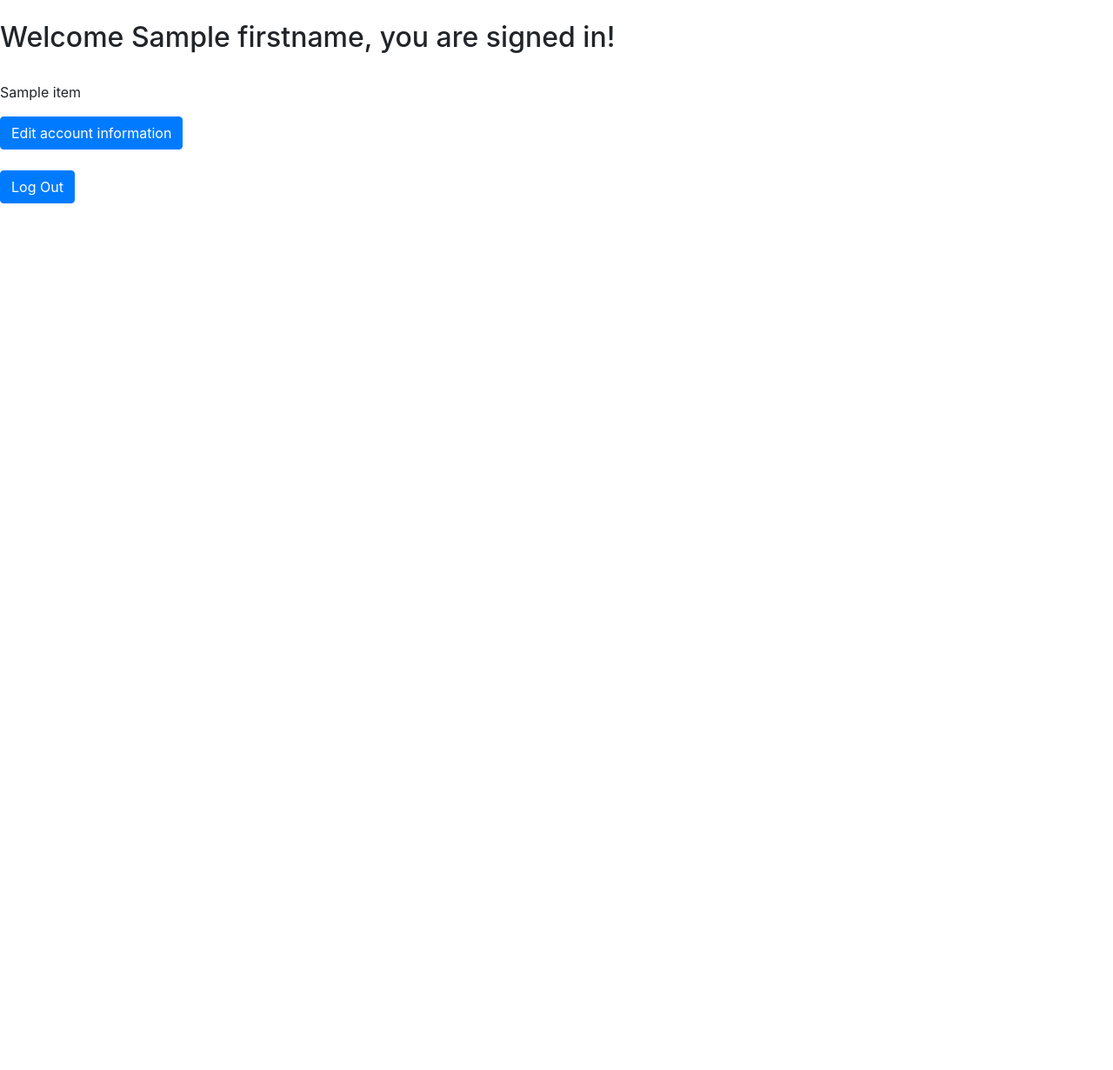
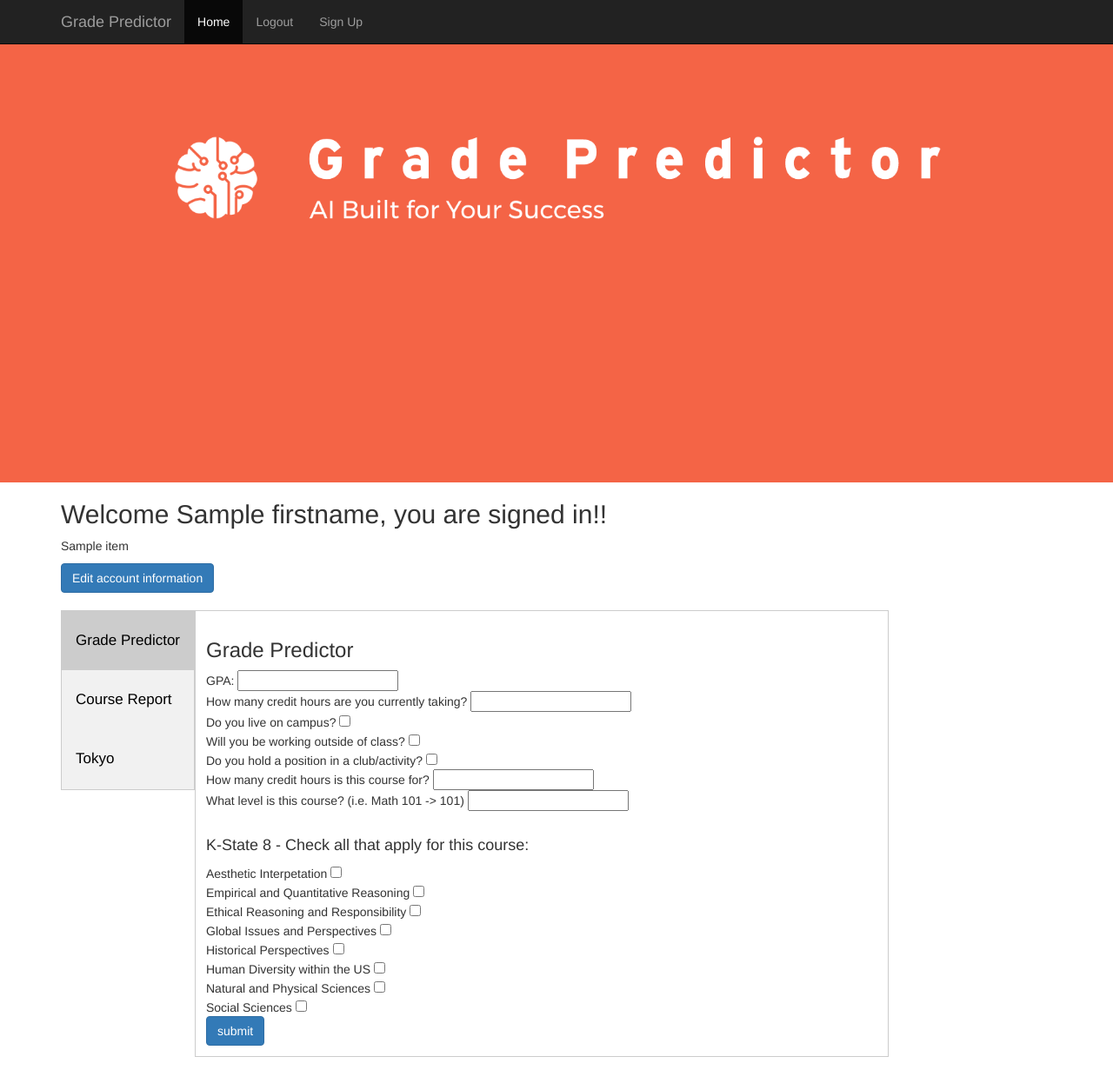
Before and after one commit to wolfejar/GradePredictionsWithMySQL, a Flask app: template templates/account_home.html in a window 1280 px wide. Shown: the whole page at 87% size. Before the commit the page ends 234 px from the top, so only its background shows below. Run offline with Flask 2, Linux system fonts and the light colour scheme; the template is opened without the code that fills it: most values are stand-ins (such as "Sample title", 1, 10 or a date in 2020); parts of the project's set-up code (start-up, migrations or seed data) failed here and were passed over; some libraries are stand-ins or nearby versions.

Commit message:
New UI for Account Home

```diff
--- a/application.py
+++ b/application.py
@@ -62,9 +62,9 @@ def logout():
 
 @application.route('/edit_account_info_get', methods=['GET'])
 def edit_account_info_get():
-    course_data = sql.get_home_info(session['username'])
-    first_name = sql.get_student_first_name(session['username'])
-    student_info = sql.get_student_info_by_id(session['username'])
+    course_data = sql.get_home_info(session['email'])
+    first_name = sql.get_student_first_name(session['email'])
+    student_info = sql.get_student_info_by_id(session['email'])
     return render_template('edit_account.html', data=course_data, first_name=first_name, student_info=student_info)
 
 
--- a/sql_scripts.py
+++ b/sql_scripts.py
@@ -86,12 +86,12 @@ class SQL:
         ''')  # This wil be SELECT SCOPE_IDENTITY with SQLServer
         return self.my_cursor.fetchone()
 
-    def get_student_info_by_id(self, student_id):
+    def get_student_info_by_id(self, student_email):
         self.my_cursor.execute('''
             Select S.FirstName, S.LastName, S.StudentId, S.GPA, S.OnCampus, S.IsWorking
             FROM Student S
-            Where S.StudentId = {};
-        '''.format(student_id))
+            Where S.Email = '{}';
+        '''.format(student_email))
         return self.my_cursor.fetchone()
 
     def get_student_grades_by_course(self, course_id):
--- a/templates/account_home.html
+++ b/templates/account_home.html
@@ -1,17 +1,99 @@
-<!DOCTYPE html>
-<html lang="en">
-<head>
-    <meta charset="UTF-8">
-    <title>{{firstname}} Home</title>
-    <link rel="stylesheet" href="https://stackpath.bootstrapcdn.com/bootstrap/4.3.1/css/bootstrap.min.css"
-      integrity="sha384-ggOyR0iXCbMQv3Xipma34MD+dH/1fQ784/j6cY/iJTQUOhcWr7x9JvoRxT2MZw1T" crossorigin="anonymous">
-</head>
+{% extends "bootstrap/base.html" %}
 
-<body>
-    <br>
-    <h2>Welcome {{firstname}}, you are signed in!</h2>
+{% block title %}
+Demo App
+{% endblock %}
 
-    <br>
+{% block styles %}
+{{super()}}
+<link rel="stylesheet" href="{{url_for('.static', filename='starter-template.css')}}">
+<style>
+    * {
+        margin: 0;
+        padding: 0;
+    }
+    .imgbox {
+        display: grid;
+        height: 100%;
+    }
+    .center-fit {
+        max-width: 100%;
+        max-height: 100vh;
+        margin: auto;
+    }
+    .tab {
+        float: left;
+        border: 1px solid #ccc;
+        background-color: #f1f1f1;
+        width: fit-content;
+        height: fit-content%;
+    }
+
+    /* Style the buttons inside the tab */
+    .tab button {
+        display: block;
+        background-color: inherit;
+        color: black;
+        padding: 22px 16px;
+        width: 100%;
+        border: none;
+        outline: none;
+        text-align: left;
+        cursor: pointer;
+        transition: 0.3s;
+        font-size: 17px;
+    }
+
+    /* Change background color of buttons on hover */
+    .tab button:hover {
+        background-color: #ddd;
+    }
+
+    /* Create an active/current "tab button" class */
+    .tab button.active {
+        background-color: #ccc;
+    }
+
+    /* Style the tab content */
+    .tabcontent {
+        float: left;
+        padding: 12px;
+        border: 1px solid #ccc;
+        width: 70%;
+        height: auto;
+        margin-bottom: 15px;
+    }
+</style>
+{% endblock %}
+
+{% block content %}
+<nav class="navbar navbar-inverse navbar-fixed-top" >
+    <div class="container">
+        <div class="navbar-header">
+            <button type="button" class="navbar-toggle collapsed" data-toggle="collapse" data-target="#navbar" aria-expanded="false" aria-controls="navbar">
+                <span class="sr-only">Toggle navigation</span>
+                <span class="icon-bar"></span>
+                <span class="icon-bar"></span>
+                <span class="icon-bar"></span>
+            </button>
+            <a class="navbar-brand" href="#">Grade Predictor</a>
+        </div>
+        <div id="navbar" class="collapse navbar-collapse">
+            <ul class="nav navbar-nav">
+                <li class="active"><a href="#">Home</a></li>
+                <li><a href="/logout">Logout</a></li>
+                <li><a href="/sign_up_get">Sign Up</a></li>
+            </ul>
+        </div><!--/.nav-collapse -->
+    </div>
+</nav>
+
+<div class="imgbox">
+    <img class="center-fit" src='../static/GradePredictor.png'>
+</div><!-- /.container -->
+
+<div class="container" id="welcome" style="height: 400px">
+    <h2>Welcome {{firstname}}, you are signed in!!</h2>
 
     {% for item in data %}
     <p> {{ item }} </p>
@@ -21,8 +103,66 @@
         <input class="btn btn-primary" type="submit" value="Edit account information">
     </form>
     <br>
-    <form method="post" action="/logout">
-        <input class="btn btn-primary" type="submit" value="Log Out">
-    </form>
-</body>
-</html>
+
+    <div class="tab">
+        <button class="tablinks" onclick="openCity(event, 'London')" id="defaultOpen">Grade Predictor</button>
+        <button class="tablinks" onclick="openCity(event, 'Paris')">Course Report</button>
+        <button class="tablinks" onclick="openCity(event, 'Tokyo')">Tokyo</button>
+    </div>
+
+    <div id="London" class="tabcontent">
+        <h3>Grade Predictor</h3>
+        <form method="post" action="/send">
+                GPA: <input type="text" name="gpa"><br>
+                How many credit hours are you currently taking? <input type="text" name="totalcredithours"><br>
+                Do you live on campus? <input type="checkbox" name="oncampus"><br>
+                Will you be working outside of class? <input type="checkbox" name="isworking"><br>
+                Do you hold a position in a club/activity? <input type="checkbox" name="hasposition"><br>
+                How many credit hours is this course for? <input type="text" name="coursecredithours"><br>
+                What level is this course? (i.e. Math 101 -> 101) <input type="text" name="courselevel"><br>
+                <br><h4>K-State 8 - Check all that apply for this course:</h4>
+                Aesthetic Interpetation <input type="checkbox" name="AestheticInterpetation"><br>
+                Empirical and Quantitative Reasoning <input type="checkbox" name="EmpiricalandQuantitativeReasoning"><br>
+                Ethical Reasoning and Responsibility <input type="checkbox" name="EthicalReasoningandResponsibility"><br>
+                Global Issues and Perspectives <input type="checkbox" name="GlobalIssuesandPerspectives"><br>
+                Historical Perspectives <input type="checkbox" name="HistoricalPerspectives"><br>
+                Human Diversity within the US <input type="checkbox" name="HumanDiversitywithintheUS"><br>
+                Natural and Physical Sciences <input type="checkbox" name="NaturalandPhysicalSciences"><br>
+                Social Sciences <input type="checkbox" name="SocialSciences"><br>
+            <input class="btn btn-primary" type="submit" value="submit">
+        </form>
+    </div>
+
+    <div id="Paris" class="tabcontent">
+        <h3>Course Report</h3>
+        <p>It will generate a performance report of students in past.</p>
+    </div>
+
+    <div id="Tokyo" class="tabcontent">
+        <h3>Instructor Report</h3>
+        <p>It will generate student past performances report in the past under specific instructor</p>
+    </div>
+</div>
+{% endblock %}
+
+{% block scripts %}
+{{super()}}
+<script>
+    function openCity(evt, cityName) {
+        var i, tabcontent, tablinks;
+        tabcontent = document.getElementsByClassName("tabcontent");
+        for (i = 0; i < tabcontent.length; i++) {
+            tabcontent[i].style.display = "none";
+        }
+        tablinks = document.getElementsByClassName("tablinks");
+        for (i = 0; i < tablinks.length; i++) {
+            tablinks[i].className = tablinks[i].className.replace(" active", "");
+        }
+        document.getElementById(cityName).style.display = "block";
+        evt.currentTarget.className += " active";
+    }
+
+    // Get the element with id="defaultOpen" and click on it
+    document.getElementById("defaultOpen").click();
+</script>
+{% endblock %}
--- a/templates/login.html
+++ b/templates/login.html
@@ -13,7 +13,7 @@ Login
 <div class="container">
 
     <form class="form-signin" method="post" action="/sign_in_post">
-        <h2 class="form-signin-heading">Sign in</h2>
+        <h2 class="form-signin-heading">Sign in123</h2>
         <label for="inputUserEmail" class="sr-only">User Email</label>
         <input type="text" id="inputUserEmail" name="email" class="form-control" placeholder="UserEmail" required autofocus>
         <label for="inputPassword" class="sr-only">Password</label>
--- a/templates/sign_in.html
+++ b/templates/sign_in.html
@@ -9,7 +9,7 @@
 </head>
 <body>
 <div class="container">
-    <form class="form-signin" method="post" action="/sign_in_post">
+    <form class="form-signin" method="post" action="/sign_in_post#welcome">
         <h2 class="form-signin-heading">Sign in</h2>
         <label for="inputUserEmail" class="sr-only">User Email</label>
         <input type="text" id="inputUserEmail" name="email" class="form-control" placeholder="User Email" required autofocus>
```
Also changed, not shown: static/starter-template.css (line endings or trailing spaces).
